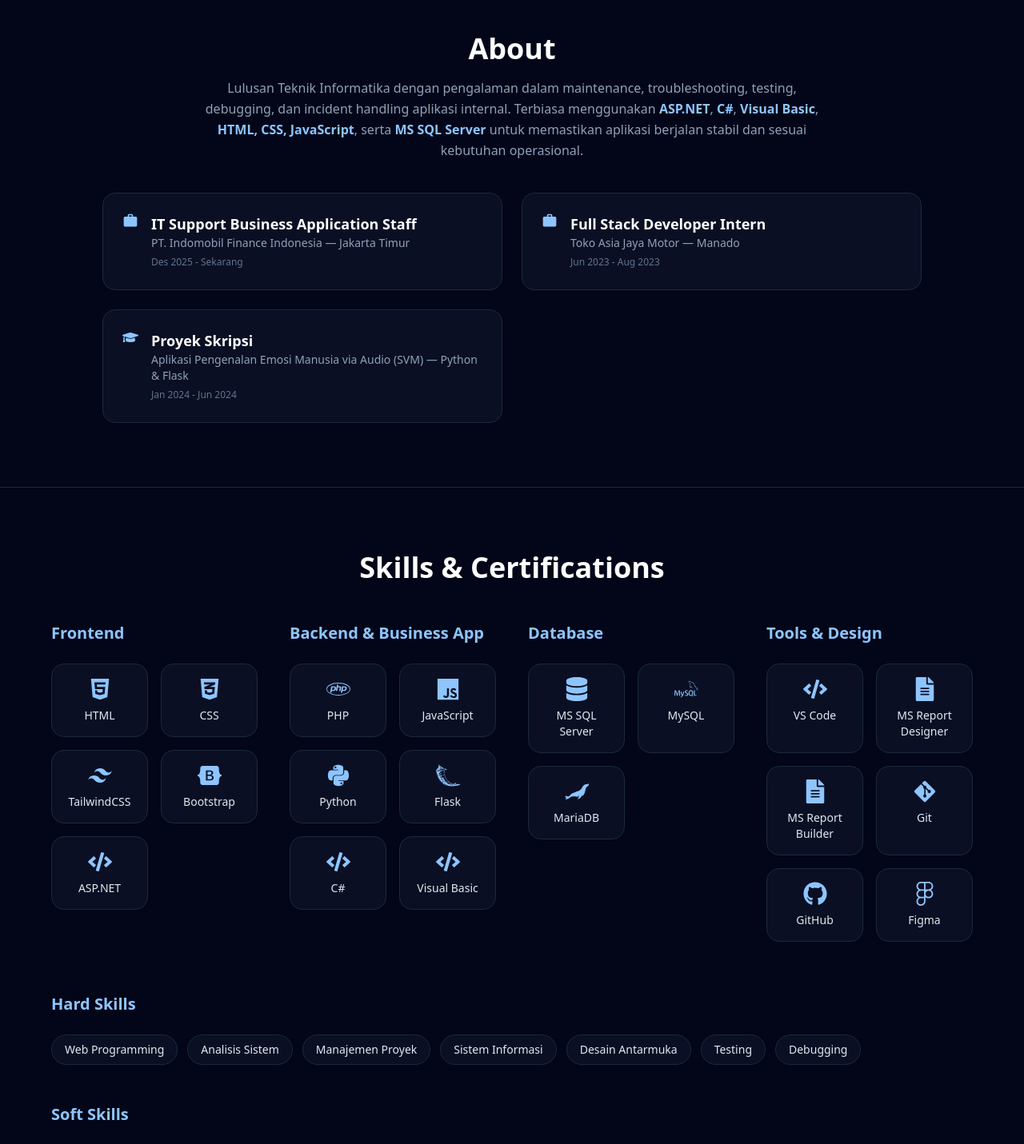
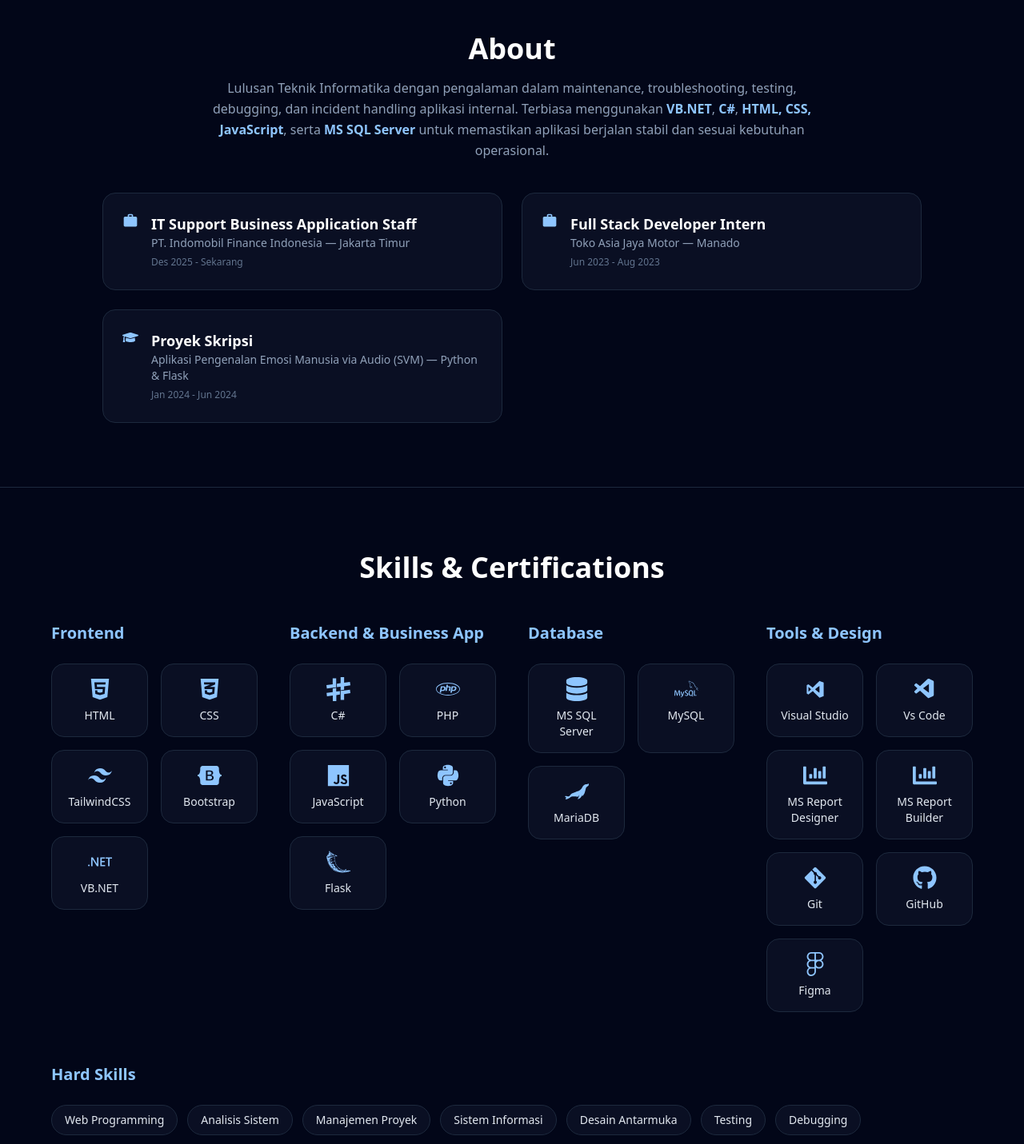
Before and after one commit to jasontjia/jason-ciayadi-portofolio, a Next.js app: page / in a window 1280 px wide. Shown: the part 840-2271 px from the top of the page at 80% size. Built offline with nearby package versions, Linux system fonts and the light colour scheme.

Commit message:
little changes

```diff
--- a/package.json
+++ b/package.json
@@ -10,7 +10,7 @@
   },
   "dependencies": {
     "framer-motion": "^12.23.9",
-    "react-icons": "^5.5.0",
+    "react-icons": "^5.6.0",
     "swiper": "^11.2.10"
   },
   "devDependencies": {
--- a/src/components/About.tsx
+++ b/src/components/About.tsx
@@ -40,9 +40,8 @@
         <p className="text-slate-400 max-w-3xl mx-auto leading-relaxed mb-10">
           Lulusan Teknik Informatika dengan pengalaman dalam maintenance, troubleshooting, testing,
           debugging, dan incident handling aplikasi internal. Terbiasa menggunakan{' '}
-          <span className="font-semibold text-blue-300">ASP.NET</span>,{' '}
+          <span className="font-semibold text-blue-300">VB.NET</span>,{' '}
           <span className="font-semibold text-blue-300">C#</span>,{' '}
-          <span className="font-semibold text-blue-300">Visual Basic</span>,{' '}
           <span className="font-semibold text-blue-300">HTML, CSS, JavaScript</span>, serta{' '}
           <span className="font-semibold text-blue-300">MS SQL Server</span> untuk memastikan
           aplikasi berjalan stabil dan sesuai kebutuhan operasional.
--- a/src/components/Hero.tsx
+++ b/src/components/Hero.tsx
@@ -92,7 +92,7 @@
             Berpengalaman dalam maintenance & incident handling aplikasi bisnis internal.
             Fokus pada troubleshooting, testing, debugging, dan pengelolaan data menggunakan{' '}
             <span className="font-semibold text-blue-300">MS SQL Server</span>. Tech stack utama:{' '}
-            <span className="font-semibold text-blue-300">ASP.NET, C#, Visual Basic</span>.
+            <span className="font-semibold text-blue-300">VB.NET, C#</span>.
           </p>
 
           <div className="flex flex-col sm:flex-row gap-3 justify-center md:justify-start">
--- a/src/components/Projects.tsx
+++ b/src/components/Projects.tsx
@@ -5,8 +5,8 @@
 import Image from 'next/image'
 import { motion, AnimatePresence } from 'framer-motion'
 import { HiOutlineClipboardList } from 'react-icons/hi'
-import { FaCode, FaDatabase, FaFileAlt, FaPhp, FaPython, FaJs, FaHtml5, FaCss3Alt, FaGitAlt } from 'react-icons/fa'
-import { SiBootstrap, SiFlask, SiMysql, SiMariadb } from 'react-icons/si'
+import { FaDatabase, FaChartBar, FaPhp, FaPython, FaJs, FaHtml5, FaCss3Alt, FaGitAlt } from 'react-icons/fa'
+import { SiBootstrap, SiFlask, SiMysql, SiMariadb, SiDotnet, SiSharp } from 'react-icons/si'
 import { JSX } from 'react'
 import { FaChartLine } from 'react-icons/fa'
 import { FaBrain } from 'react-icons/fa'
@@ -35,15 +35,14 @@
     repo: '',
     image: '/projects/IMFI.jpg',
     tech: [
-      { name: 'ASP.NET', icon: <FaCode className="text-blue-300" /> },
-      { name: 'C#', icon: <FaCode className="text-blue-300" /> },
-      { name: 'Visual Basic', icon: <FaCode className="text-blue-300" /> },
+      { name: 'VB.NET', icon: <SiDotnet className="text-blue-300" /> },
+      { name: 'C#', icon: <SiSharp className="text-blue-300" /> },
       { name: 'HTML', icon: <FaHtml5 className="text-blue-300" /> },
       { name: 'CSS', icon: <FaCss3Alt className="text-blue-300" /> },
       { name: 'JavaScript', icon: <FaJs className="text-blue-300" /> },
       { name: 'MS SQL Server', icon: <FaDatabase className="text-blue-300" /> },
-      { name: 'MS Report Designer', icon: <FaFileAlt className="text-blue-300" /> },
-      { name: 'MS Report Builder', icon: <FaFileAlt className="text-blue-300" /> },
+      { name: 'MS Report Designer', icon: <FaChartBar  className="text-blue-300" /> },
+      { name: 'MS Report Builder', icon: <FaChartBar  className="text-blue-300" /> },
       { name: 'Testing/Debug', icon: <HiOutlineClipboardList className="text-blue-300" /> },
     ],
   },
--- a/src/components/Skills.tsx
+++ b/src/components/Skills.tsx
@@ -5,8 +5,10 @@
 import Image from 'next/image'
 import { MdVerified } from 'react-icons/md'
 import { HiOutlineEye } from 'react-icons/hi'
-import { FaFileAlt, FaHtml5, FaCss3Alt, FaJs, FaPhp, FaPython, FaGitAlt, FaGithub, FaDatabase, FaCode } from 'react-icons/fa'
-import { SiTailwindcss, SiBootstrap, SiFlask, SiMysql, SiMariadb, SiFigma } from 'react-icons/si'
+import { FaChartBar , FaHtml5, FaCss3Alt, FaJs, FaPhp, FaPython, FaGitAlt, FaGithub, FaDatabase } from 'react-icons/fa'
+import { SiTailwindcss, SiBootstrap, SiFlask, SiMysql, SiMariadb, SiFigma, SiDotnet, SiSharp } from 'react-icons/si'
+import { DiVisualstudio } from "react-icons/di";
+import { VscVscode } from "react-icons/vsc";
 
 const skillGroups = [
   {
@@ -16,18 +18,17 @@
       { name: 'CSS', icon: <FaCss3Alt className="text-blue-300" /> },
       { name: 'TailwindCSS', icon: <SiTailwindcss className="text-blue-300" /> },
       { name: 'Bootstrap', icon: <SiBootstrap className="text-blue-300" /> },
-      { name: 'ASP.NET', icon: <FaCode className="text-blue-300" /> },
+      { name: 'VB.NET', icon: <SiDotnet className="text-blue-300" /> },
     ],
   },
   {
     title: 'Backend & Business App',
     skills: [
+      { name: 'C#', icon: <SiSharp className="text-blue-300" /> },
       { name: 'PHP', icon: <FaPhp className="text-blue-300" /> },
       { name: 'JavaScript', icon: <FaJs className="text-blue-300" /> },
       { name: 'Python', icon: <FaPython className="text-blue-300" /> },
       { name: 'Flask', icon: <SiFlask className="text-blue-300" /> },
-      { name: 'C#', icon: <FaCode className="text-blue-300" /> },
-      { name: 'Visual Basic', icon: <FaCode className="text-blue-300" /> },
     ],
   },
   {
@@ -41,9 +42,10 @@
   {
     title: 'Tools & Design',
     skills: [
-      { name: 'VS Code', icon: <FaCode className="text-blue-300" /> },
-      { name: 'MS Report Designer', icon: <FaFileAlt className="text-blue-300" /> },
-      { name: 'MS Report Builder', icon: <FaFileAlt className="text-blue-300" /> },
+      { name: 'Visual Studio', icon: <DiVisualstudio className="text-blue-300" /> },
+      { name: 'Vs Code', icon: <VscVscode className="text-blue-300" /> },
+      { name: 'MS Report Designer', icon: <FaChartBar  className="text-blue-300" /> },
+      { name: 'MS Report Builder', icon: <FaChartBar  className="text-blue-300" /> },
       { name: 'Git', icon: <FaGitAlt className="text-blue-300" /> },
       { name: 'GitHub', icon: <FaGithub className="text-blue-300" /> },
       { name: 'Figma', icon: <SiFigma className="text-blue-300" /> },
```
Also changed, not shown: 2 other files (tests, documents, lock files or other folders).
